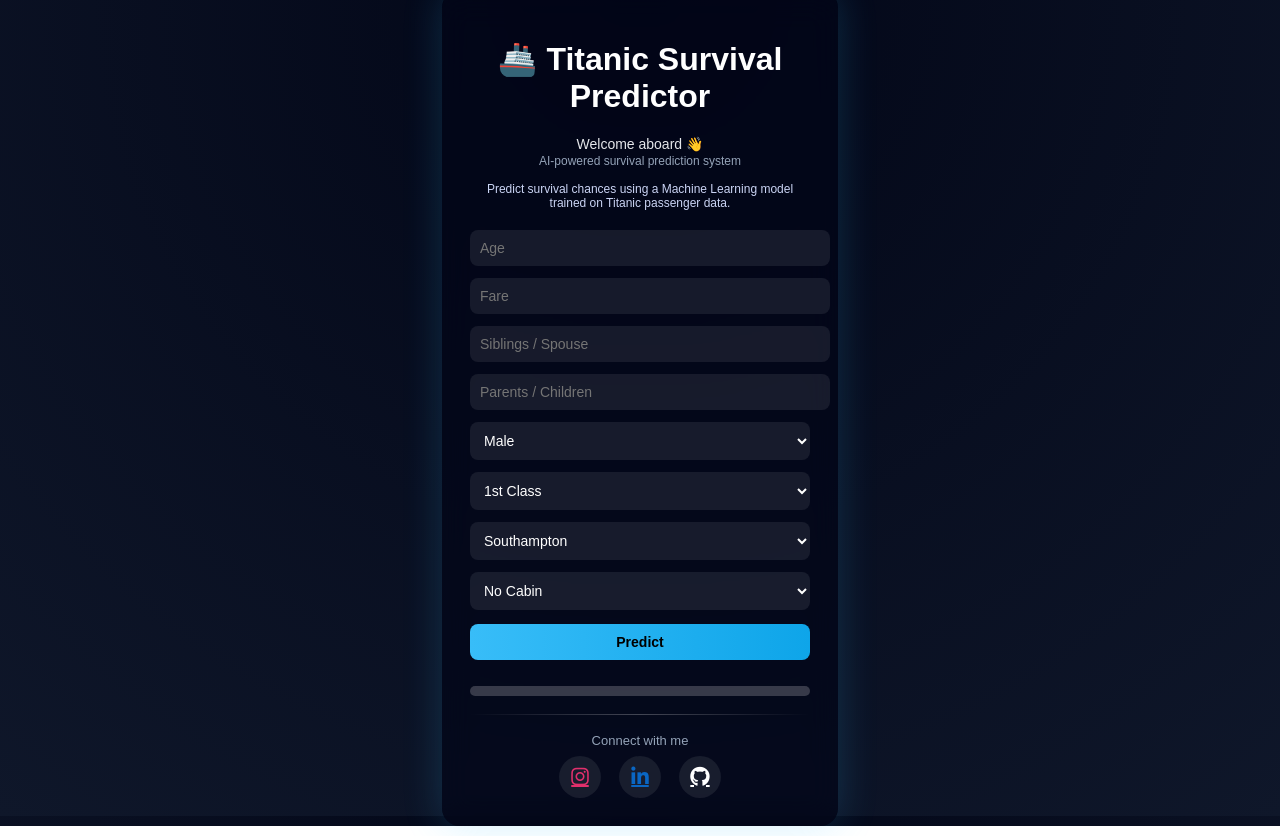
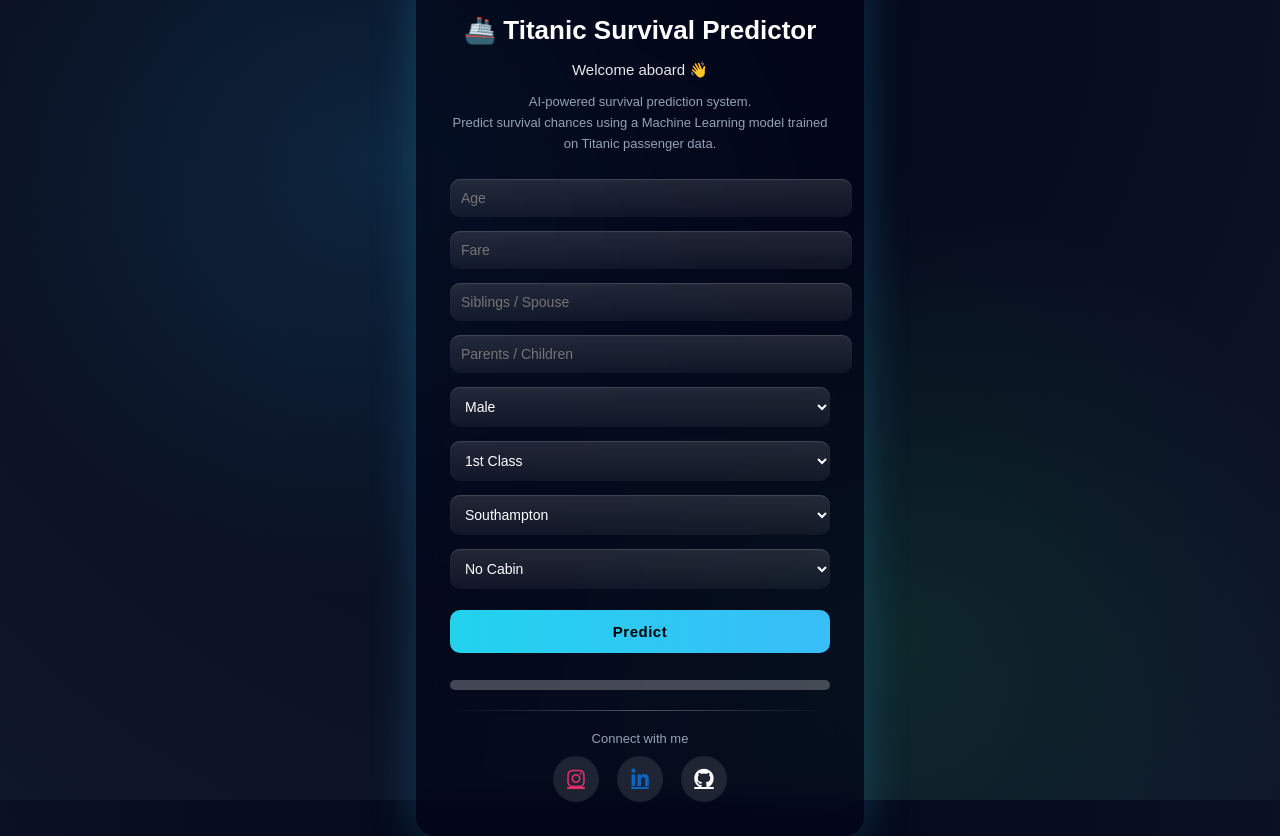
Before and after one commit to amar-pandit/titanic-placement-project, a plain HTML site: page docs/index.html in a window 1280 px wide. Drawn offline with Linux system fonts and the light colour scheme.

Commit message:
✨ Pro UI + Loading spinner + Progress + Links

```diff
--- a/docs/index.html
+++ b/docs/index.html
@@ -4,7 +4,7 @@
     <meta charset="UTF-8">
     <title>Titanic Survival Predictor</title>
 
-    <!-- FONT AWESOME (LOGOS) -->
+    <!-- Font Awesome (Social Logos) -->
     <link
       rel="stylesheet"
       href="https://cdnjs.cloudflare.com/ajax/libs/font-awesome/6.5.1/css/all.min.css"
@@ -20,11 +20,11 @@
     <h1>🚢 Titanic Survival Predictor</h1>
 
     <p class="welcome">
-        Welcome aboard 👋<br>
-        <span>AI-powered survival prediction system</span>
+        Welcome aboard 👋
     </p>
 
     <p class="about">
+        AI-powered survival prediction system.<br>
         Predict survival chances using a Machine Learning model
         trained on Titanic passenger data.
     </p>
@@ -58,13 +58,13 @@
 
     <button onclick="predict()">Predict</button>
 
-    <!-- LOADER -->
+    <!-- Loader -->
     <div id="loader" class="loader hidden"></div>
 
-    <!-- RESULT -->
+    <!-- Result -->
     <h2 id="result"></h2>
 
-    <!-- PROBABILITY -->
+    <!-- Probability -->
     <div class="prob-bar">
         <div id="prob-fill"></div>
     </div>
@@ -72,7 +72,7 @@
 
     <div class="divider"></div>
 
-    <!-- SOCIAL LOGOS -->
+    <!-- Social Icons -->
     <div class="social">
         <p>Connect with me</p>
         <div class="social-icons">
--- a/docs/style.css
+++ b/docs/style.css
@@ -6,65 +6,90 @@ body {
     justify-content: center;
     align-items: center;
     height: 100vh;
+    margin: 0;
+}
+
+/* Background glow */
+body::before {
+    content: "";
+    position: absolute;
+    inset: 0;
+    background:
+        radial-gradient(circle at 30% 20%, rgba(56,189,248,0.15), transparent 40%),
+        radial-gradient(circle at 70% 80%, rgba(34,197,94,0.12), transparent 40%);
+    z-index: -1;
 }
 
 .card {
+    width: 380px;
+    padding: 34px;
     background: rgba(2, 6, 23, 0.65);
     backdrop-filter: blur(14px);
-    padding: 28px;
-    border-radius: 18px;
-    width: 340px;
+    border-radius: 20px;
     text-align: center;
-    box-shadow: 0 0 40px rgba(56,189,248,0.2);
+    box-shadow: 0 0 45px rgba(56,189,248,0.25);
+}
+
+h1 {
+    font-size: 26px;
+    font-weight: 700;
+    margin-bottom: 10px;
 }
 
 .welcome {
-    font-size: 14px;
+    font-size: 15px;
     color: #e5e7eb;
-}
-
-.welcome span {
-    font-size: 12px;
-    color: #94a3b8;
+    margin-bottom: 6px;
 }
 
 .about {
-    font-size: 12px;
-    color: #cbd5f5;
-    margin-bottom: 14px;
+    font-size: 13px;
+    color: #94a3b8;
+    line-height: 1.6;
+    margin-bottom: 18px;
 }
 
 input, select, button {
     width: 100%;
-    padding: 10px;
-    margin: 6px 0;
-    border-radius: 8px;
+    padding: 11px;
+    margin: 7px 0;
+    border-radius: 10px;
     border: none;
     font-size: 14px;
 }
 
 input, select {
-    background: rgba(255,255,255,0.08);
+    background: linear-gradient(
+        180deg,
+        rgba(255,255,255,0.12),
+        rgba(255,255,255,0.05)
+    );
     color: white;
+    box-shadow: inset 0 1px 1px rgba(255,255,255,0.15);
 }
 
 input:focus, select:focus {
     outline: none;
-    box-shadow: 0 0 10px #38bdf8;
+    box-shadow: 0 0 12px #38bdf8;
 }
 
 button {
-    background: linear-gradient(90deg, #38bdf8, #0ea5e9);
+    margin-top: 14px;
+    padding: 13px;
+    font-size: 15px;
     font-weight: bold;
+    letter-spacing: 0.5px;
+    background: linear-gradient(90deg, #22d3ee, #38bdf8);
     cursor: pointer;
-    margin-top: 8px;
+    transition: all 0.3s ease;
 }
 
 button:hover {
-    box-shadow: 0 0 22px #38bdf8;
+    transform: translateY(-2px);
+    box-shadow: 0 0 30px rgba(56,189,248,0.9);
 }
 
-/* LOADER */
+/* Loader */
 .loader {
     margin: 14px auto;
     width: 36px;
@@ -81,11 +106,11 @@ button:hover {
     to { transform: rotate(360deg); }
 }
 
-/* PROBABILITY */
+/* Probability bar */
 .prob-bar {
     width: 100%;
     height: 10px;
-    background: rgba(255,255,255,0.2);
+    background: rgba(255,255,255,0.25);
     border-radius: 8px;
     overflow: hidden;
     margin-top: 8px;
@@ -100,21 +125,27 @@ button:hover {
 
 #prob-text {
     font-size: 13px;
-    margin-top: 5px;
+    margin-top: 6px;
+    color: #bbf7d0;
 }
 
-/* DIVIDER */
+/* Divider */
 .divider {
-    margin: 18px 0;
+    margin: 20px 0;
     height: 1px;
-    background: linear-gradient(to right, transparent, rgba(255,255,255,0.25), transparent);
+    background: linear-gradient(
+        to right,
+        transparent,
+        rgba(255,255,255,0.3),
+        transparent
+    );
 }
 
-/* SOCIAL ICONS */
+/* Social */
 .social p {
     font-size: 13px;
     color: #94a3b8;
-    margin-bottom: 8px;
+    margin-bottom: 10px;
 }
 
 .social-icons {
@@ -124,20 +155,20 @@ button:hover {
 }
 
 .social-icons a {
-    width: 42px;
-    height: 42px;
+    width: 46px;
+    height: 46px;
     border-radius: 50%;
-    background: rgba(255,255,255,0.08);
+    background: rgba(255,255,255,0.1);
     display: flex;
     align-items: center;
     justify-content: center;
     font-size: 20px;
-    transition: 0.3s;
+    transition: all 0.3s ease;
 }
 
 .social-icons a:hover {
-    transform: translateY(-3px);
-    box-shadow: 0 0 18px currentColor;
+    transform: translateY(-4px);
+    box-shadow: 0 0 20px currentColor;
 }
 
 .ig { color: #e1306c; }
```
